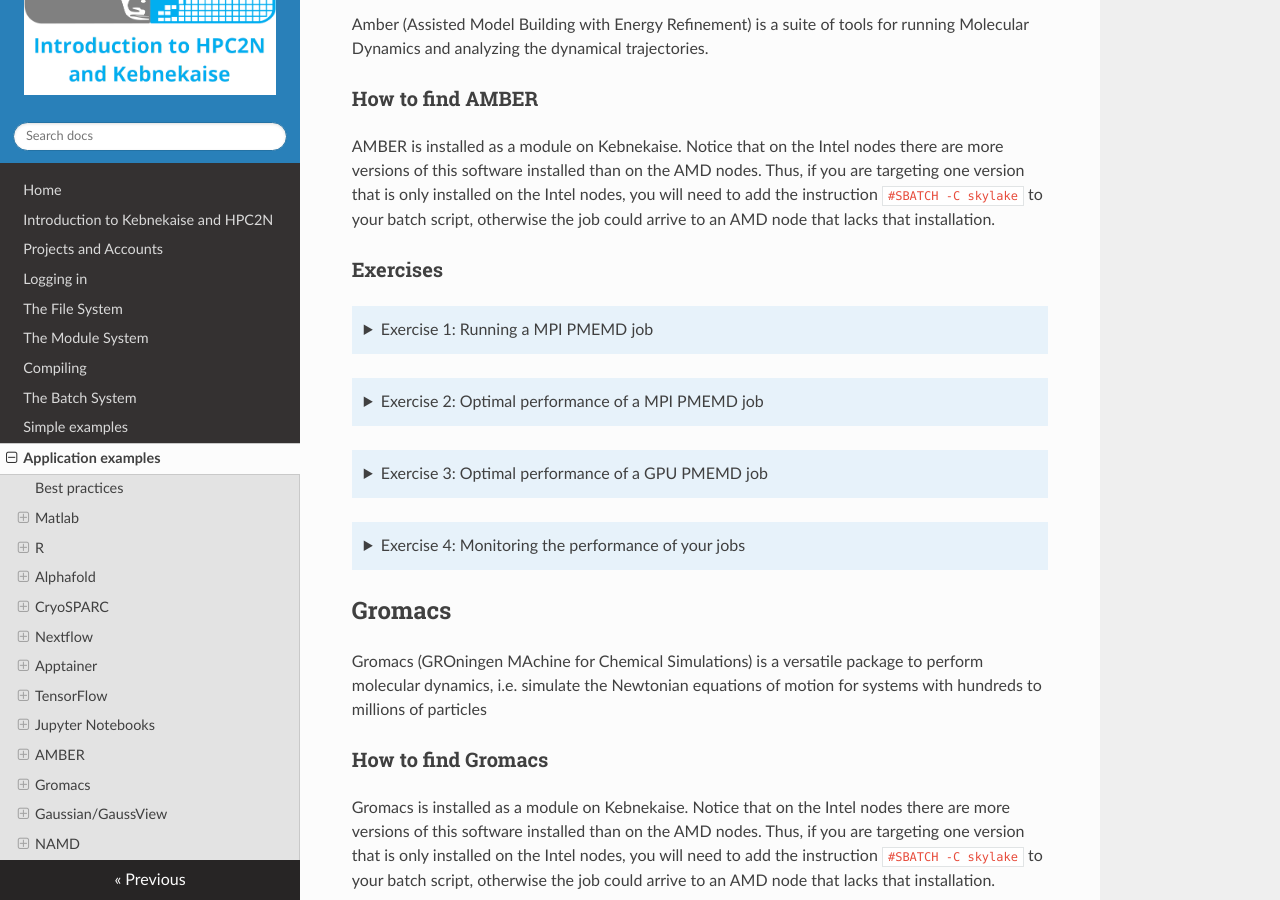
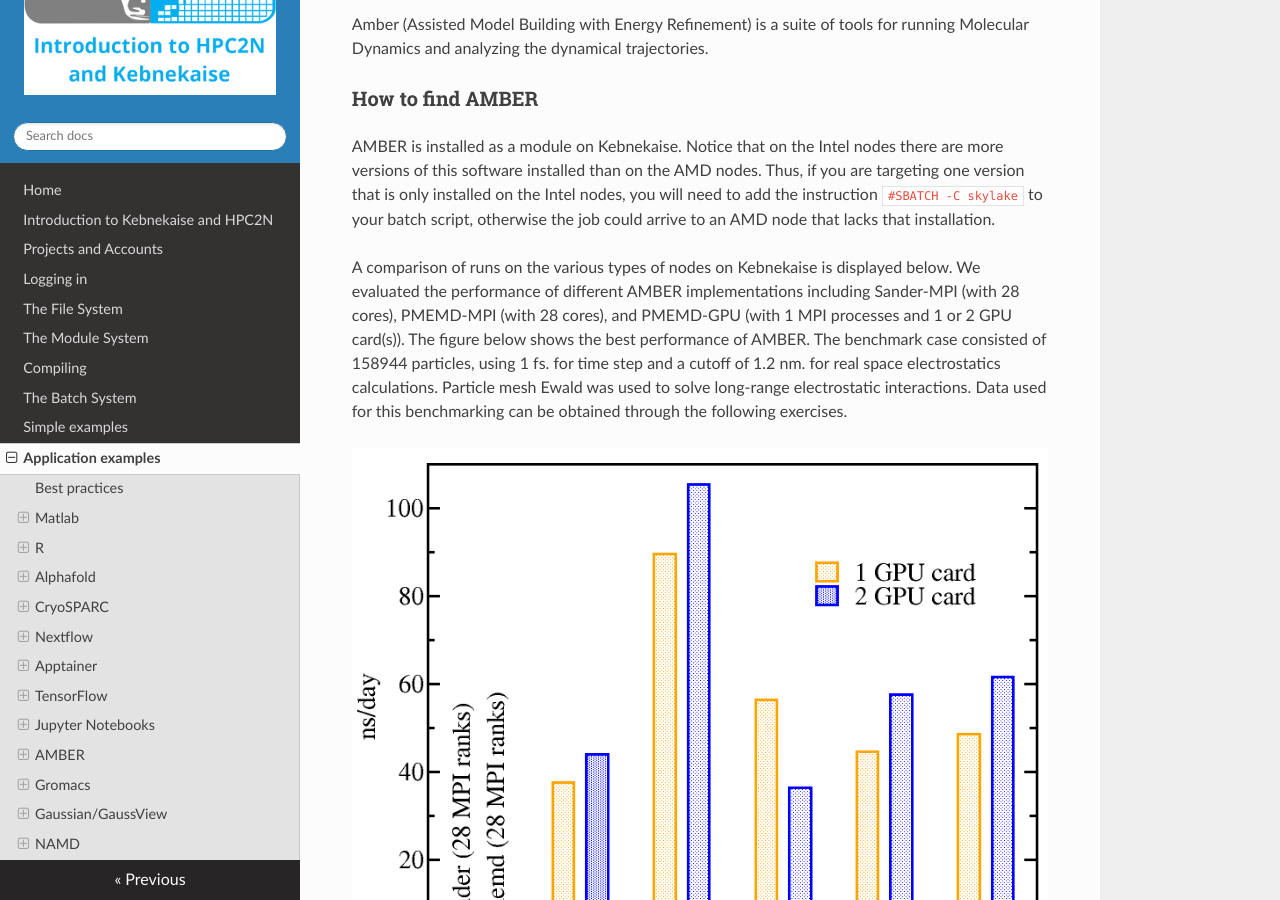
Before and after one commit to hpc2n/intro-course, an MkDocs documentation site: the page built from docs/software.md, in a window 1280 px wide and 900 px high, scrolled down 8589 px. Built offline with MkDocs 1.6.1, drawn with Linux system fonts in a browser that asks for light colours; nearby versions of some CDN libraries.

Commit message:
AMBER: exercises

```diff
--- a/docs/software.md
+++ b/docs/software.md
@@ -684,6 +684,11 @@ version that is only installed on the Intel nodes, you will need to add the inst
 ``#SBATCH -C skylake`` to your batch script, otherwise the job could arrive to an
 AMD node that lacks that installation.
 
+A comparison of runs on the various types of nodes on Kebnekaise is displayed below. We evaluated the performance of different AMBER implementations including Sander-MPI (with 28 cores), PMEMD-MPI (with  28 cores), and PMEMD-GPU (with 1 MPI processes and 1 or 2 GPU card(s)). The figure below shows the best performance of AMBER. The benchmark case consisted of 158944 particles, using 1 fs. for time step and a cutoff of 1.2 nm. for real space electrostatics calculations. Particle mesh Ewald was used to solve long-range electrostatic interactions. Data used for this
+benchmarking can be obtained through the following  exercises.
+
+![namd-benchmark](images/amber2025.png)
+
 ### Exercises
 
 ??? Note "Exercise 1: Running a MPI PMEMD job"
```
Also changed, not shown: docs/images/amber2025.png (added).
